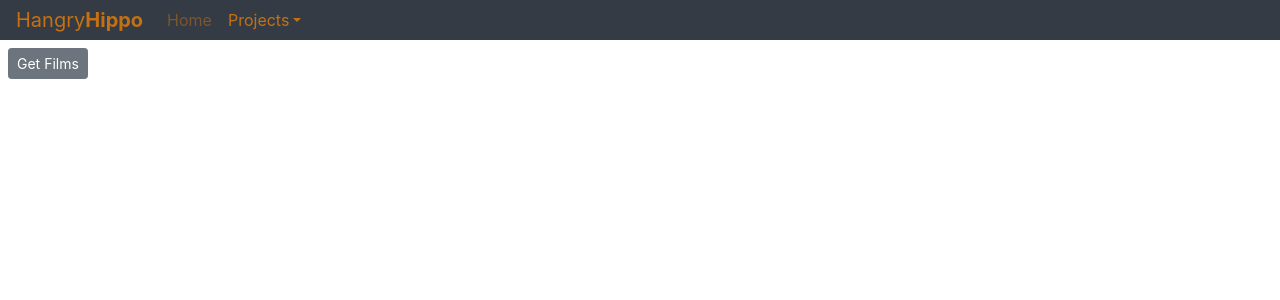
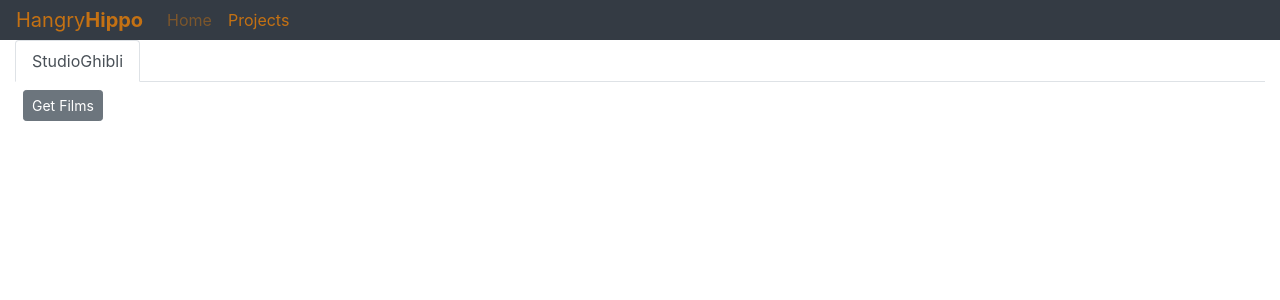
Before and after one commit to hyracinth/hyracinthWeb, an Angular app: page /Projects/StudioGhibli in a window 1280 px wide. Shown: the top 300 px of the page. Built offline with nearby package versions, Linux system fonts and the light colour scheme.

Commit message:
Resolved #4: Extracted projects navbar into separate nav on projects page.

```diff
--- a/src/app/hyra-navbar/hyra-navbar.component.html
+++ b/src/app/hyra-navbar/hyra-navbar.component.html
@@ -7,14 +7,8 @@
 
   <div class="navbar-collapse" [ngbCollapse]="isCollapsed">
     <ul class="nav navbar-nav" *ngFor="let currMenuItem of router.config">
-      <li class="nav-item" *ngIf="currMenuItem.data != null && !currMenuItem.children">
+      <li class="nav-item" *ngIf="currMenuItem.data != null">
         <a class="nav-link" routerLink="{{ currMenuItem.path }}" routerLinkActive="active"> {{ currMenuItem.data.displayName }}</a>
-      </li>
-      <li ngbDropdown class="nav-item dropdown" *ngIf="currMenuItem.data != null && currMenuItem.children">
-        <a ngbDropdownToggle class="nav-link" routerLink="{{ currMenuItem.path }}" routerLinkActive="active">Projects</a>
-        <div ngbDropdownMenu class="dropdown-menu" *ngFor="let childMenu of currMenuItem.children">
-            <a class="dropdown-item" routerLink="{{ currMenuItem.path + '/' + childMenu.path }}" routerLinkActive="active"> {{ childMenu.data.displayName }}</a>
-        </div>
       </li>
     </ul>
   </div>
--- /dev/null
+++ b/src/app/hyra-projects-navbar/hyra-projects-navbar.component.html
@@ -0,0 +1,7 @@
+<div *ngFor="let currMenuItem of router.config">
+  <ul class="nav nav-tabs" *ngIf="currMenuItem.data && currMenuItem.data.displayName === 'Projects'">
+    <li class="nav-item" *ngFor="let childMenuItem of currMenuItem.children">
+        <a class="nav-link" routerLink="{{ childMenuItem.path }}" routerLinkActive="active">{{ childMenuItem.data.displayName }}</a>
+    </li>
+  </ul>
+</div>
--- /dev/null
+++ b/src/app/hyra-projects-navbar/hyra-projects-navbar.component.ts
@@ -0,0 +1,16 @@
+import { Component, OnInit } from '@angular/core';
+import { Router } from '@angular/router';
+
+@Component({
+  selector: 'app-hyra-projects-navbar',
+  templateUrl: './hyra-projects-navbar.component.html',
+  styleUrls: ['./hyra-projects-navbar.component.scss']
+})
+export class HyraProjectsNavbarComponent implements OnInit {
+
+  constructor(public router: Router) { }
+
+  ngOnInit() {
+  }
+
+}
--- a/src/app/hyra-projects/hyra-projects.component.html
+++ b/src/app/hyra-projects/hyra-projects.component.html
@@ -1 +1,4 @@
-<router-outlet></router-outlet>
+<div class="container-fluid">
+    <app-hyra-projects-navbar></app-hyra-projects-navbar>
+    <router-outlet></router-outlet>
+</div>
```
Also changed, not shown: src/app/hyra-projects-navbar/hyra-project-navbar.module.ts (added, +17 -0 lines), src/app/hyra-projects-navbar/hyra-projects-navbar.module.ts (added, +22 -0 lines), src/app/hyra-projects/hyra-projects.module.ts (+5 -3 lines), src/app/hyra-projects-navbar/hyra-projects-navbar.component.scss (added), 1 other file (tests, documents, lock files or other folders).
